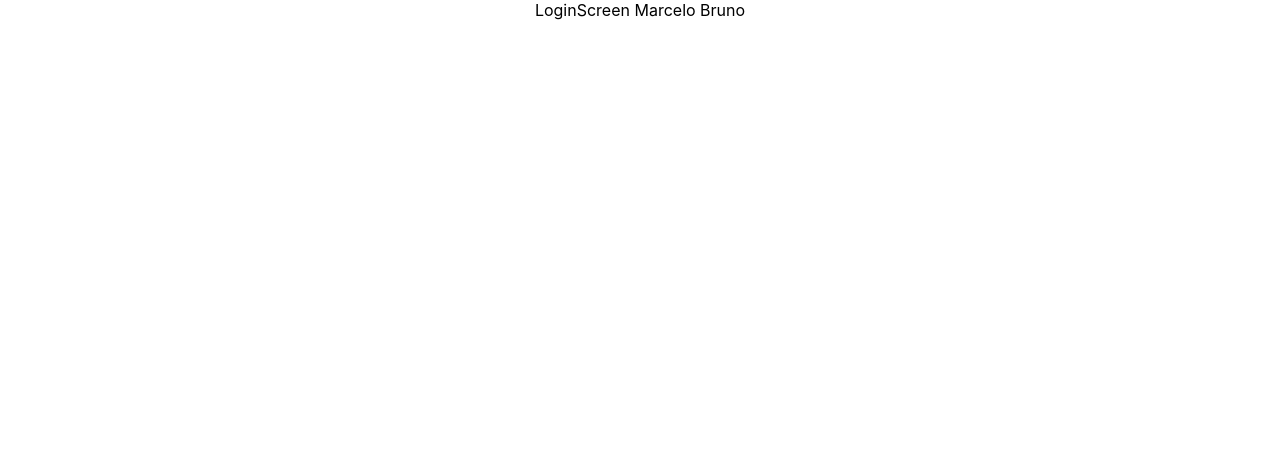
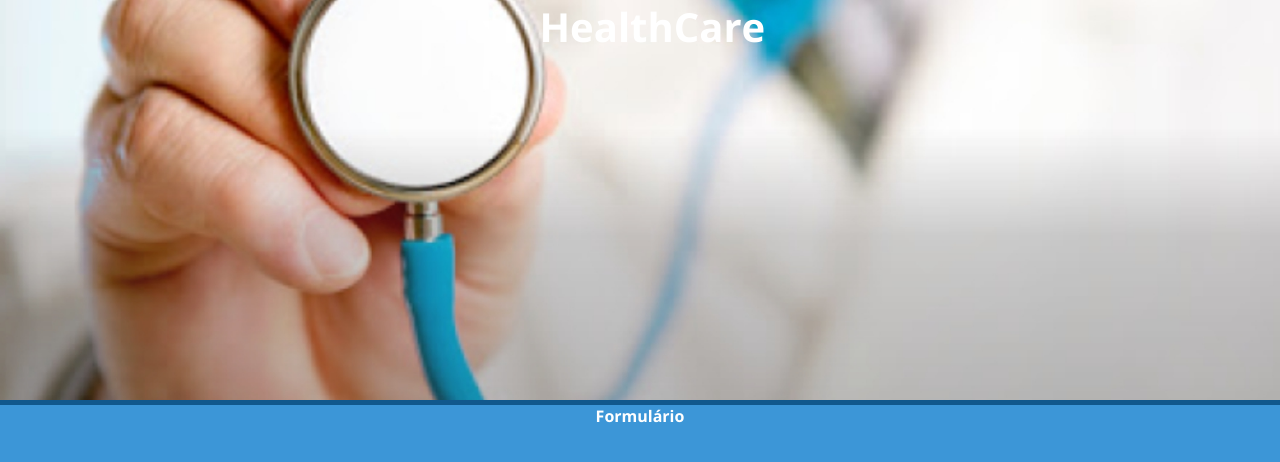
Before and after one commit to e-bruns/health-care-app, a React (Create React App) app: page / in a window 1280 px wide. Shown: the top 462 px of the page. Built offline with nearby package versions, Linux system fonts and the light colour scheme.

Commit message:
Merge branch 'master' of https://github.com/e-bruns/my-app

```diff
--- a/public/index.html
+++ b/public/index.html
@@ -1,8 +1,8 @@
 <!DOCTYPE html>
-<html lang="en">
+<html lang="pt-br">
   <head>
     <meta charset="utf-8" />
-    <link rel="icon" href="%PUBLIC_URL%/favicon.ico" />
+    <!-- <link rel="icon" href="%PUBLIC_URL%/favicon.ico" /> -->
     <meta name="viewport" content="width=device-width, initial-scale=1" />
     <meta name="theme-color" content="#000000" />
     <meta
@@ -24,7 +24,7 @@
       work correctly both with client-side routing and a non-root public URL.
       Learn how to configure a non-root public URL by running `npm run build`.
     -->
-    <title>React App</title>
+    <title>Health Care</title>
   </head>
   <body>
     <noscript>You need to enable JavaScript to run this app.</noscript>
--- a/src/index.js
+++ b/src/index.js
@@ -1,6 +1,6 @@
 import React from 'react';
 import ReactDOM from 'react-dom';
-import './index.css';
+import './styles/global.css';
 import App from './App';
 import { store } from './app/store';
 import { Provider } from 'react-redux';
--- a/src/screens/LoginScreen.js
+++ b/src/screens/LoginScreen.js
@@ -1,7 +1,20 @@
 import React from 'react';
 
 function LoginScreen() {
-  return <div>LoginScreen Marcelo Bruno</div>;
+  return (
+  <>
+    <div className='HealthCareHome'>
+
+      <div className='HealthCareTitleHome'>HealthCare</div>
+    </div>
+
+    <div className='hrHomeHeader'> </div>
+
+    <div>
+      Formulário
+    </div>
+  </>
+  )
 }
 
 export default LoginScreen;
--- /dev/null
+++ b/src/styles/global.css
@@ -0,0 +1,75 @@
+@import url('https://fonts.googleapis.com/css2?family=Open+Sans:wght@700&display=swap');
+
+:root {
+  --color-background: #3C96D7; /*main backgrond*/
+  --color-blue-dark-primary: #0A6EB7; /*used at btn*/
+  --color-blue-dark-secondary: #11588C; /*used when btn pressed*/
+  --color-blue-light-primary: #ECF5FB; /*used as background of table*/
+  --color-blue-light-secondary: #DCECF7; /*used as border of table*/
+  --color-white: #FFFFFF;
+  --color-red: #ED7C74; /*used at excluir btn*/
+}
+
+html,
+body {
+  padding: 0;
+  margin: 0;
+  font-family: 'Open Sans', Roboto, -apple-system, BlinkMacSystemFont, Segoe UI,  Oxygen,
+    Ubuntu, Cantarell, Fira Sans, Droid Sans, Helvetica Neue, sans-serif;
+  background: var(--color-background);
+  color: var(--color-white);
+  overflow-x: hidden;
+}
+.HealthCareTitleHome {
+  width: 201px;
+  height: 54px;
+  font-family: 'Open Sans', sans-serif;
+  font-style: normal;
+  font-weight: 700;
+  font-size: 40px;
+  line-height: 54px;
+  margin-right: auto;
+  margin-left: auto;
+  text-align: center;
+  align-self: flex-end;
+  color: var(--color-white);
+}
+
+.HealthCareTitleApp {
+  width: 201px;
+  height: 54px;
+
+  font-family: 'Open Sans', sans-serif;
+  font-style: normal;
+  font-weight: 700;
+  font-size: 40px;
+  line-height: 54px;
+  text-align: center;
+  align-self: center;
+  color: var(--color-blue-dark-primary);
+}
+
+.HealthCareHome {
+    background-image: url(../../public/assets/health-app-background.jpg);
+    background-position: center;
+    background-repeat: no-repeat;
+    background-size: cover;
+    background-color: var(--color-blue-dark-primary);
+    height: 50vh;
+    width: 100%;
+    margin-bottom: 0px;
+}
+
+.hrHomeHeader {
+    height: 5px;
+    background-color: var(--color-blue-dark-secondary);
+}
+
+a {
+  color: inherit;
+  text-decoration: none;
+}
+
+* {
+  box-sizing: border-box;
+}
```
Also changed, not shown: public/assets/health-app-background.jpg (added).
